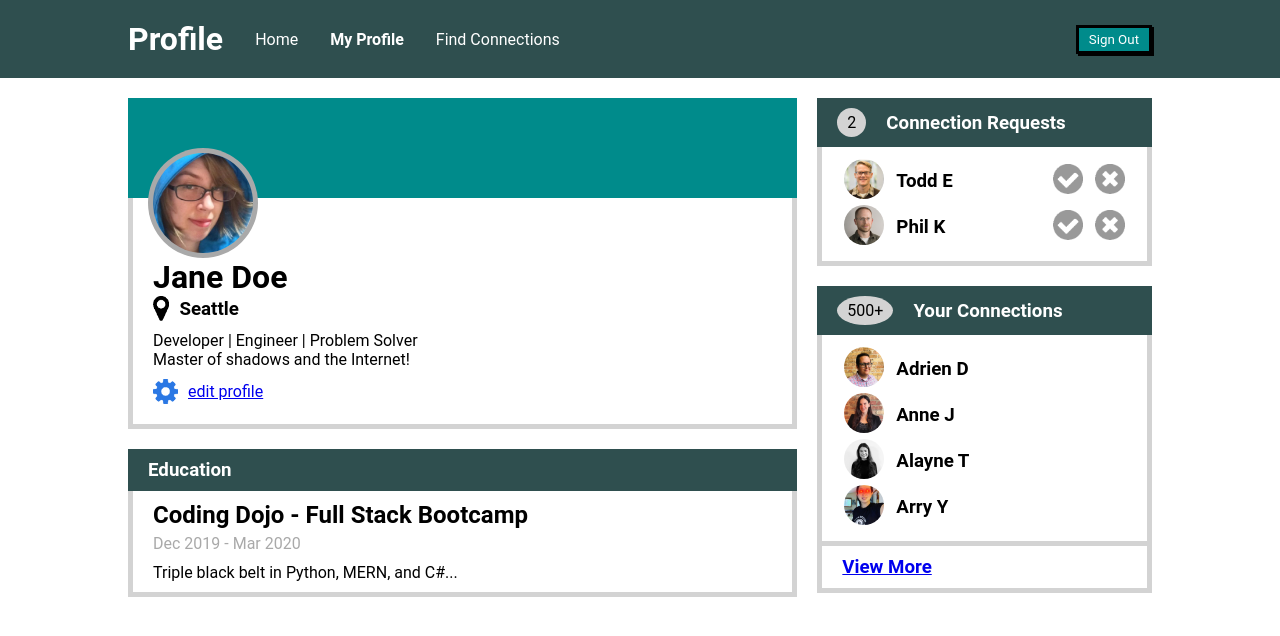
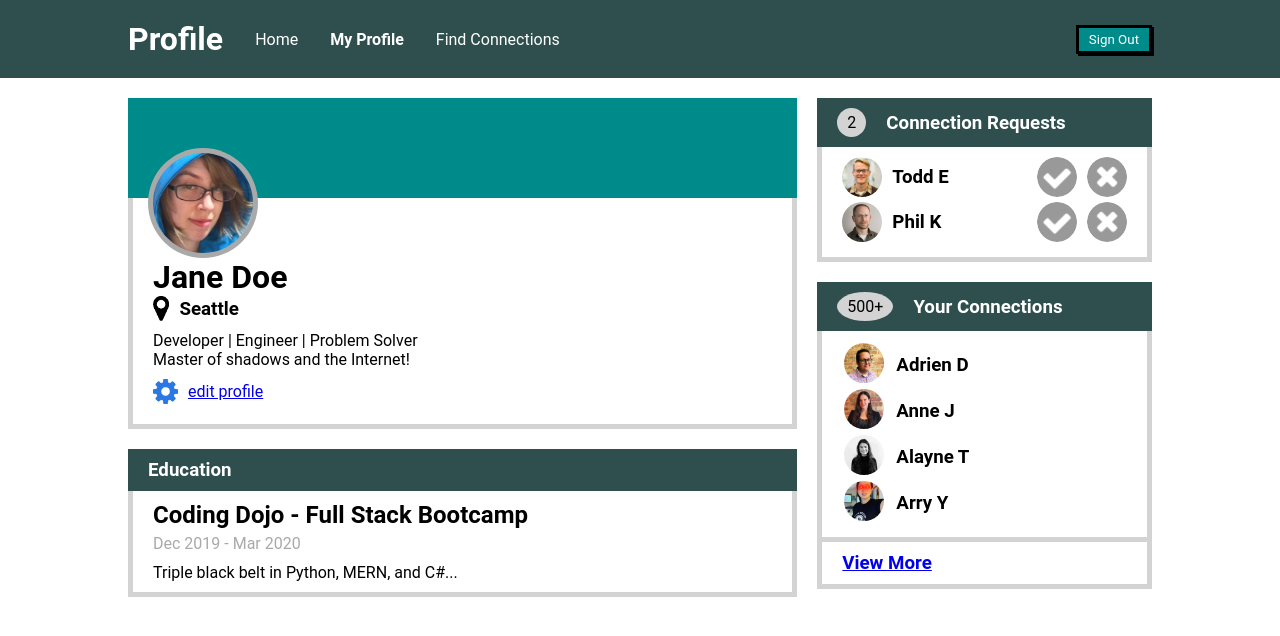
Before and after one commit to zhanliu324/Coding-Dojo, a plain HTML site: page 1.Web-Fundamentals/2.CSS/9.ProfilePage/index.html in a window 1280 px wide. Drawn offline with Linux system fonts and the light colour scheme.

Commit message:
profile update

```diff
--- a/1.Web-Fundamentals/2.CSS/9.ProfilePage/index.html
+++ b/1.Web-Fundamentals/2.CSS/9.ProfilePage/index.html
@@ -59,26 +59,26 @@
                     <h3>Connection Requests</h3>
                 </div>
                 <div class="content">
-                    <table class="photo-name">
-                        <tr>
-                            <td><img src="images/todd-s.jpg" alt="todd" class="photo-s"></td>
-                            <td><h3>Todd E</h3></td>
-                        </tr>
-                        <tr>
-                            <td><img src="images/phil-s.jpg" alt="phil" class="photo-s"></td>
-                            <td><h3>Phil K</h3></td>
-                        </tr>
-                    </table>
-                    <table class="request-button">
-                        <tr>
-                            <td><img src="icons/accept-circle.png" alt="accept"></td>
-                            <td><img src="icons/close-circle.png" alt="close"></td>
-                        </tr>
-                        <tr>
-                            <td><img src="icons/accept-circle.png" alt="accept"></td>
-                            <td><img src="icons/close-circle.png" alt="close"></td>
-                        </tr>
-                    </table>
+                    <div class="user-line" id="todd">
+                        <span class="start">
+                            <img src="images/todd-s.jpg" alt="todd" class="photo-s">
+                            <span><h3>Todd E</h3></span>
+                        </span>
+                        <span class="end">
+                            <img src="icons/accept-circle.png" alt="accept" class="photo-s">
+                            <img src="icons/close-circle.png" alt="close" class="photo-s">
+                        </span>
+                    </div>
+                    <div class="user-line" id="phil">
+                        <span class="start">
+                            <img src="images/phil-s.jpg" alt="phil" class="photo-s">
+                            <span><h3>Phil K</h3></span>
+                        </span>
+                        <span class="end">
+                            <img src="icons/accept-circle.png" alt="accept" class="photo-s">
+                            <img src="icons/close-circle.png" alt="close" class="photo-s">
+                        </span>
+                    </div>
                 </div>
             </div>
             <div class="connections">
--- a/1.Web-Fundamentals/2.CSS/9.ProfilePage/style.css
+++ b/1.Web-Fundamentals/2.CSS/9.ProfilePage/style.css
@@ -85,7 +85,6 @@
 
 .main-right {
     flex: 1;
-    /* height: 200px; */
 }
 
 
@@ -105,11 +104,7 @@
     border-right: solid lightgrey 5px;
     border-bottom: solid lightgrey 5px;
 }
-.requests .content {
-    display: flex;
-    justify-content: space-between;
-    padding: 10px 10px 10px 20px;
-}
+
 .date {
     color: darkgrey;
     margin: 5px 0px 10px 0px;
@@ -125,6 +120,18 @@
     margin-bottom: 20px;
 }
 
+.user-line {
+    display: flex;
+    justify-content: space-between;
+    margin-bottom: 5px;
+}
+
+.start, .end {
+    display: flex;
+    align-items: center;
+    gap: 10px;
+}
+
 .photo-s {
     height: 40px;
     border-radius: 50%;
```
